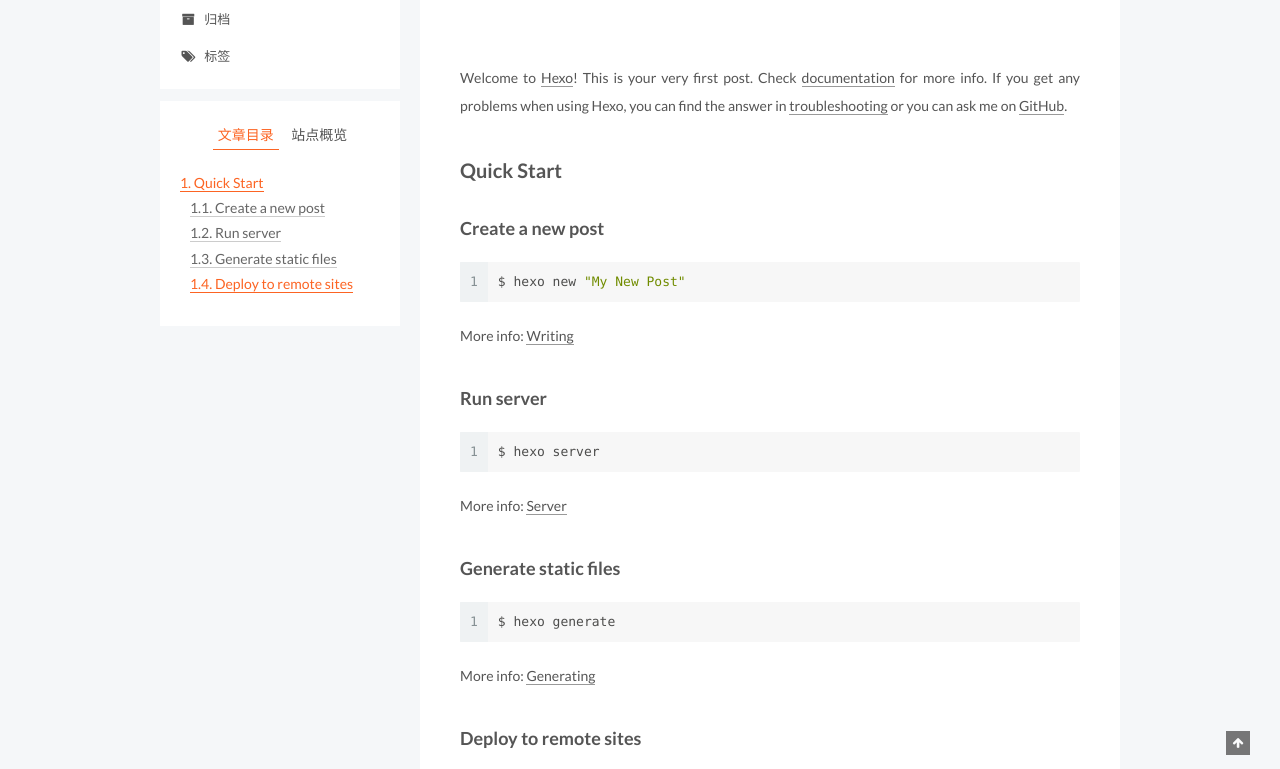
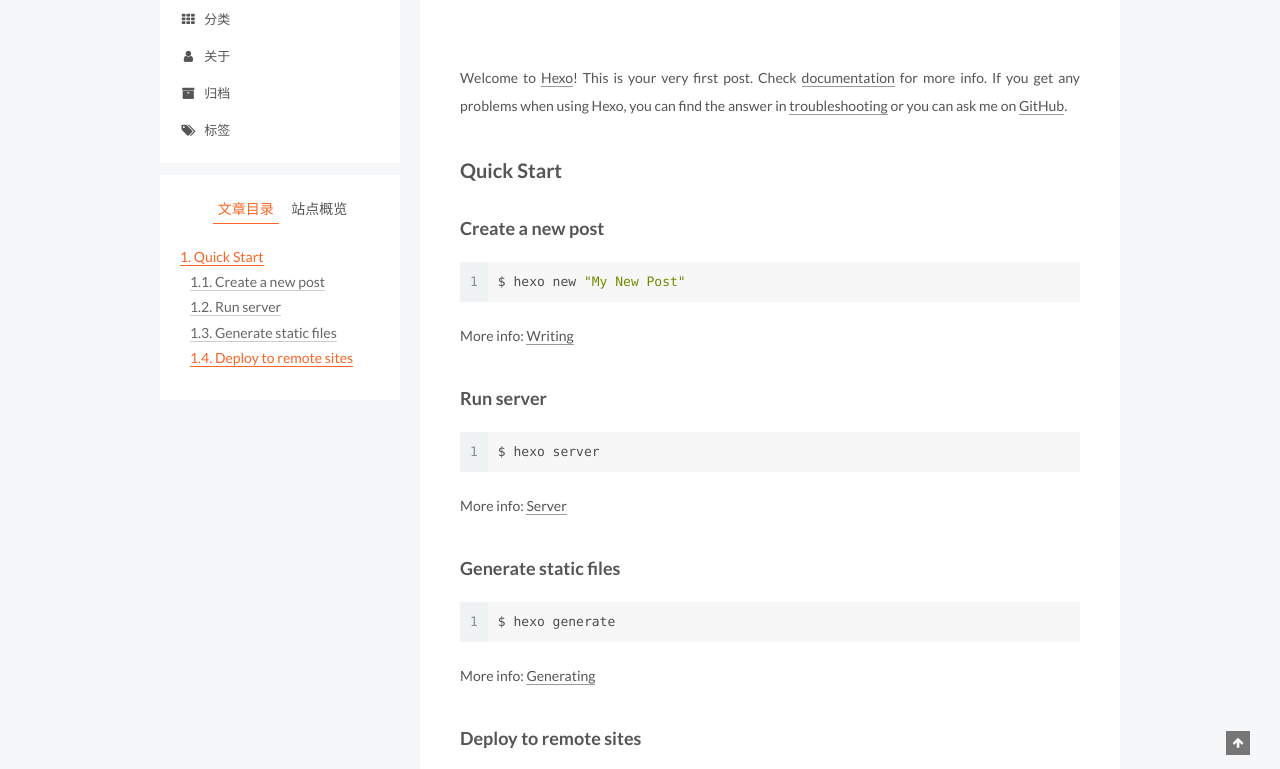
Before and after one commit to CreateZ/CreateZ.github.io, a plain HTML site: page 2017/07/16/hello-world/index.html in a window 1280 px wide. Shown: the part 145-914 px from the top of the page. Drawn offline with Linux system fonts and the light colour scheme.

Commit message:
Site updated: 2017-07-16 21:20:04

```diff
--- a/2017/07/16/hello-world/index.html
+++ b/2017/07/16/hello-world/index.html
@@ -203,6 +203,26 @@
               <i class="menu-item-icon fa fa-fw fa-home"></i> <br />
 
             首页
+          </a>
+        </li>
+
+
+        <li class="menu-item menu-item-categories">
+          <a href="/categories/" rel="section">
+
+              <i class="menu-item-icon fa fa-fw fa-th"></i> <br />
+
+            分类
+          </a>
+        </li>
+
+
+        <li class="menu-item menu-item-about">
+          <a href="/about/" rel="section">
+
+              <i class="menu-item-icon fa fa-fw fa-user"></i> <br />
+
+            关于
           </a>
         </li>
 
--- a/css/main.css
+++ b/css/main.css
@@ -1678,7 +1678,7 @@ pre .javascript .function {
   width: 4px;
   height: 4px;
   border-radius: 50%;
-  background: #ee8357;
+  background: #5bff81;
 }
 .links-of-blogroll {
   font-size: 13px;
```
Also changed, not shown: archives/2017/07/index.html (+20 -0 lines), archives/2017/index.html (+20 -0 lines), archives/index.html (+20 -0 lines), index.html (+20 -0 lines).
